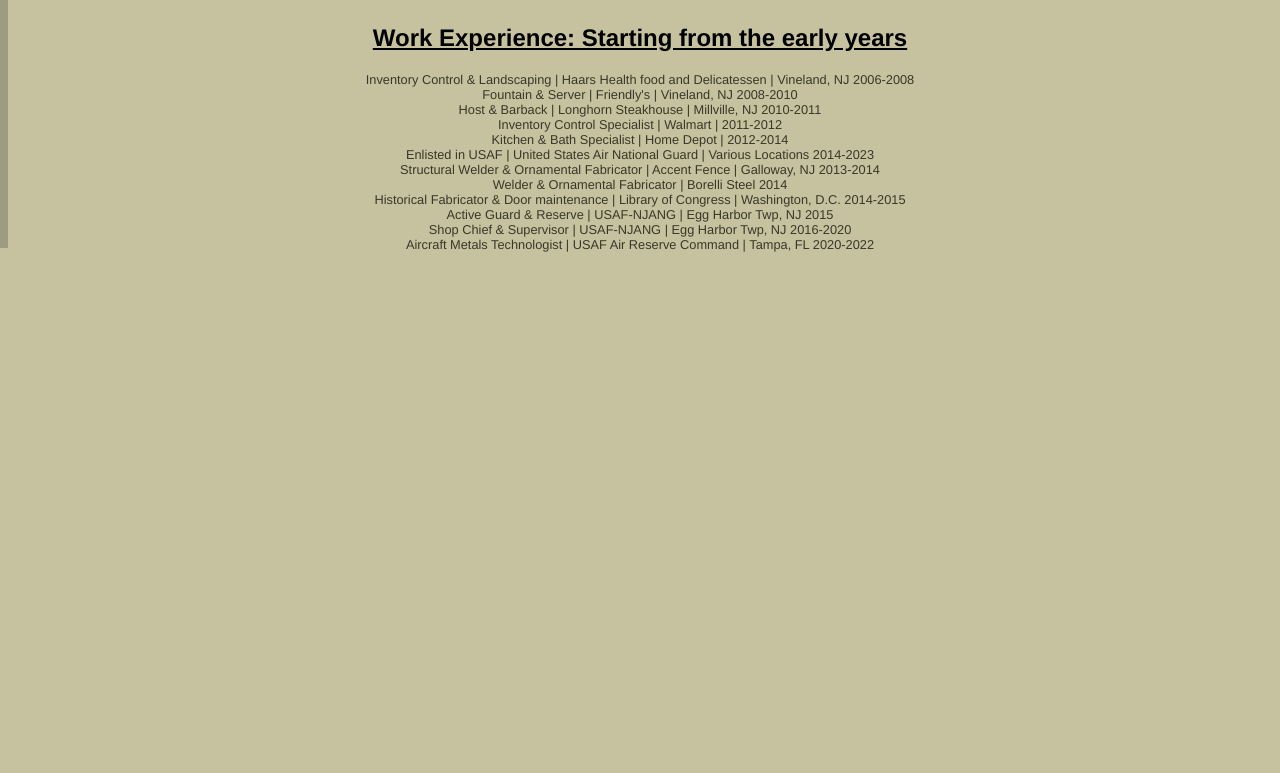
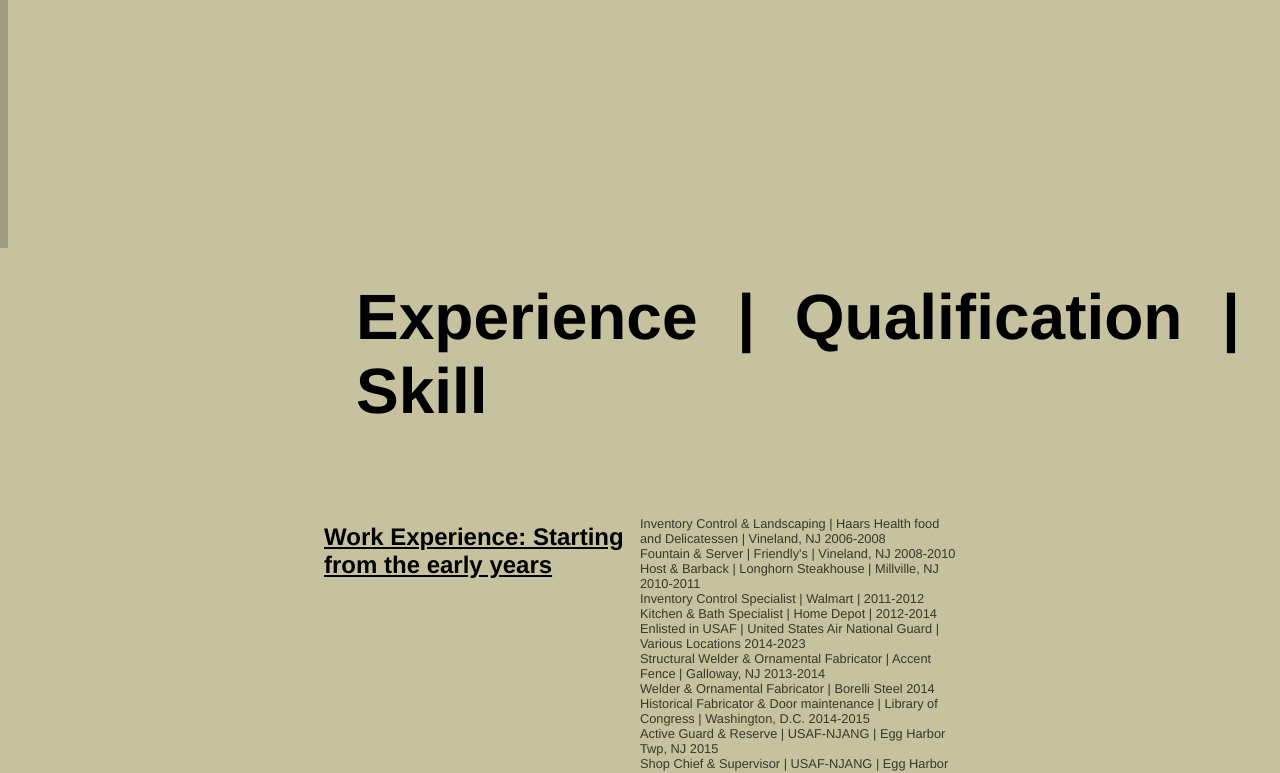
Before and after one commit to mackayf/fm3d, a plain HTML site: page index.html in a window 1280 px wide. Shown: the part 560-1333 px from the top of the page. Before the commit the page ends 812 px from the top, so only its background shows below. Drawn offline with Linux system fonts and the light colour scheme.

Commit message:
Update style.css

```diff
--- a/style.css
+++ b/style.css
@@ -6,25 +6,23 @@
 
 html {
     background-color: #c6c29f;
+
 }
-
-.body {
-    box-sizing: border-box;
+body.body {
     display: grid;
-    grid-template-columns: 1fr;
-    grid-auto-rows: minmax(100px, auto);
 }
 
 header {
     position: absolute;
     background-color: hsl(72, 21%, 31%);
     display: flex;
+    flex-flow: column;
+    flex: 4 100%;
     justify-content: center;
     width: 100%;
     margin: auto;
     z-index: -2;
     padding: 0;
-    grid-row: 1, 3;
 }
 
 header.logo {
@@ -46,33 +44,40 @@
 }
 
 h1 {
-    margin-top: 3rem;
+    margin-top: 0;
     padding: 2rem;
-    text-align: center;
+    text-align: justify;
     font-family: 'Franklin Gothic Medium', 'Arial Narrow', Arial, sans-serif;
-    font-size: 2.5rem;
+    font-size: 4rem;
     z-index: 1;
-    grid-row-start: 4, 5;
+    grid-row: 1;
+    grid-column-start: 2;
+    grid-column-end: 5;
 }
 
 h2 {
-    text-align: center;
     font-family: 'Franklin Gothic Medium', 'Arial Narrow', Arial, sans-serif;
     text-decoration: underline;
     z-index: 1;
 }
 
-p {
-    margin: 0;
+p.work {
     font-family: 'Franklin Gothic Medium', 'Arial Narrow', Arial, sans-serif;
     color: #393728;
-    box-sizing: border-box;
-    display: flex;
-    flex-direction: column;
-    position: relative;
     font-size: .8rem;
-    text-align: center;
     z-index: 1;
+}
+
+div.main {
+    display: grid;
+    grid-auto-columns: 1fr 1fr 1fr 1fr;
+}
+
+p.work,
+h2.work {
+    grid-column-start: 2;
+    grid-column-end: 3;
+    grid-row: auto;
 }
 
 :root {
```
